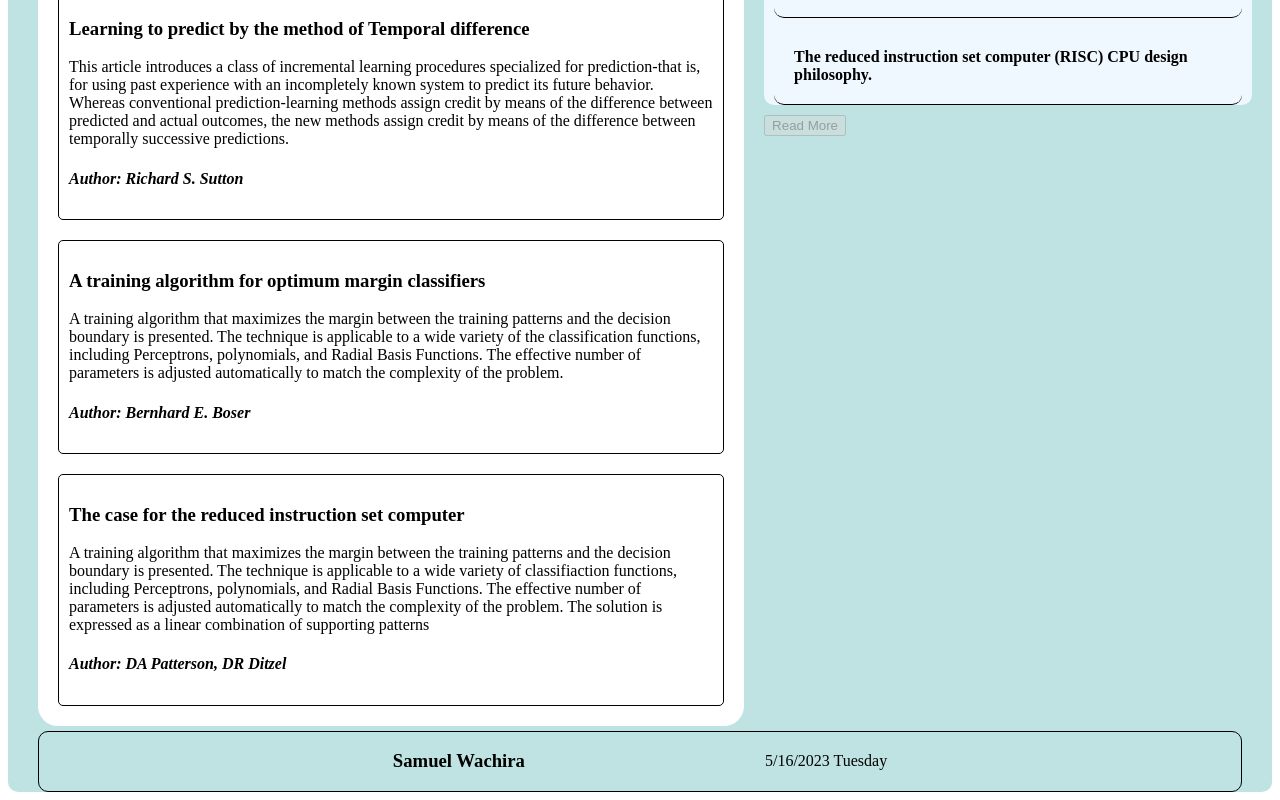
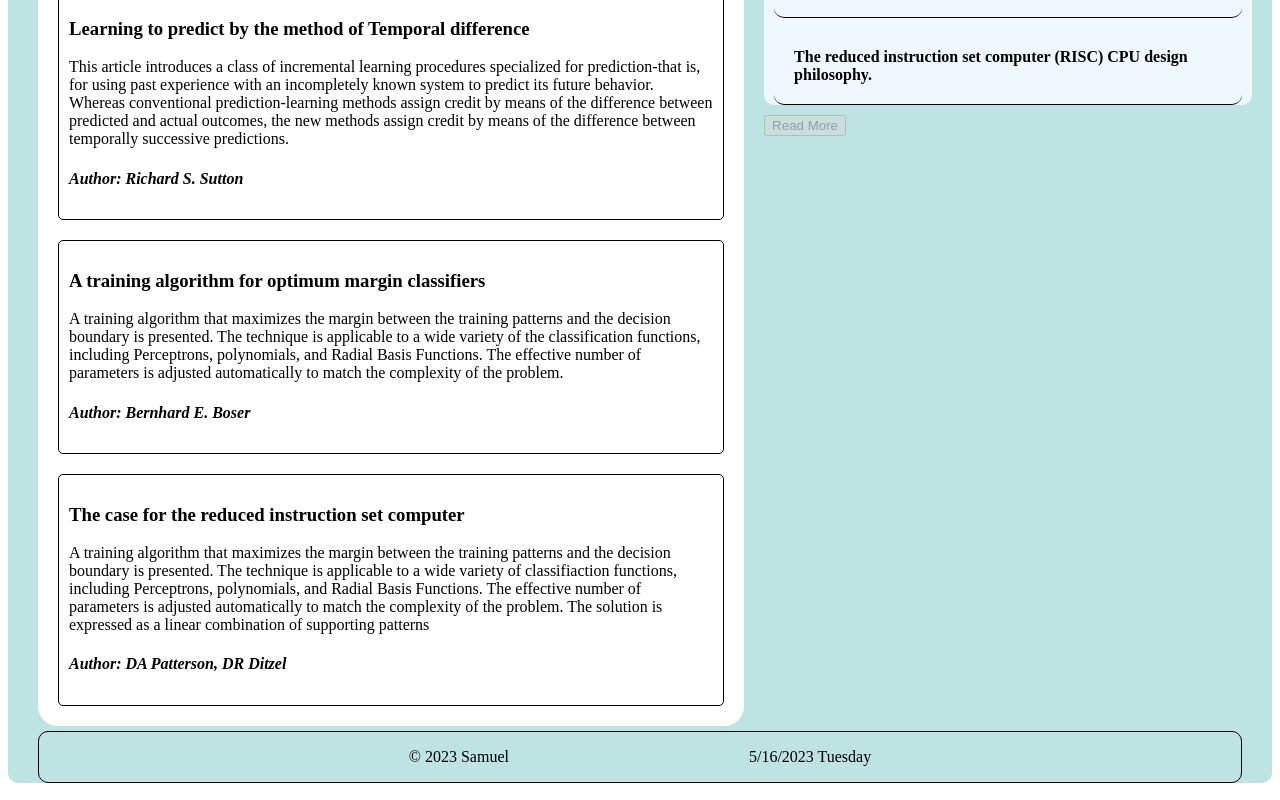
Before and after one commit to Leader254/Blog-Site, a React (Vite) app: page / in a window 1280 px wide. Shown: the part 364-1164 px from the top of the page. Built offline with nearby package versions, Linux system fonts and the light colour scheme.

Commit message:
footer component

```diff
--- a/src/components/Footer.jsx
+++ b/src/components/Footer.jsx
@@ -9,7 +9,8 @@ export default function Footer () {
     const result1 = new Intl.DateTimeFormat('en-US', { weekday: 'long'}).format(date);
 
     return <div className='footer'>
-        <h3>Samuel Wachira</h3>
+        <p> &copy; 2023 Samuel</p>
+        {/* <h3>Samuel Wachira</h3> */}
     {`${date.toLocaleDateString()} ${result1}`}
     </div>
 }
```
